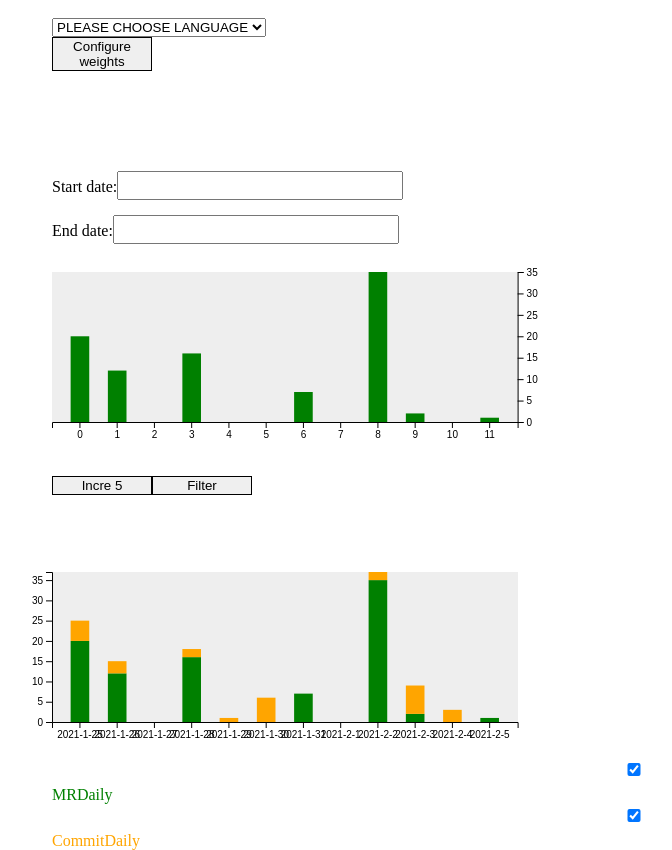
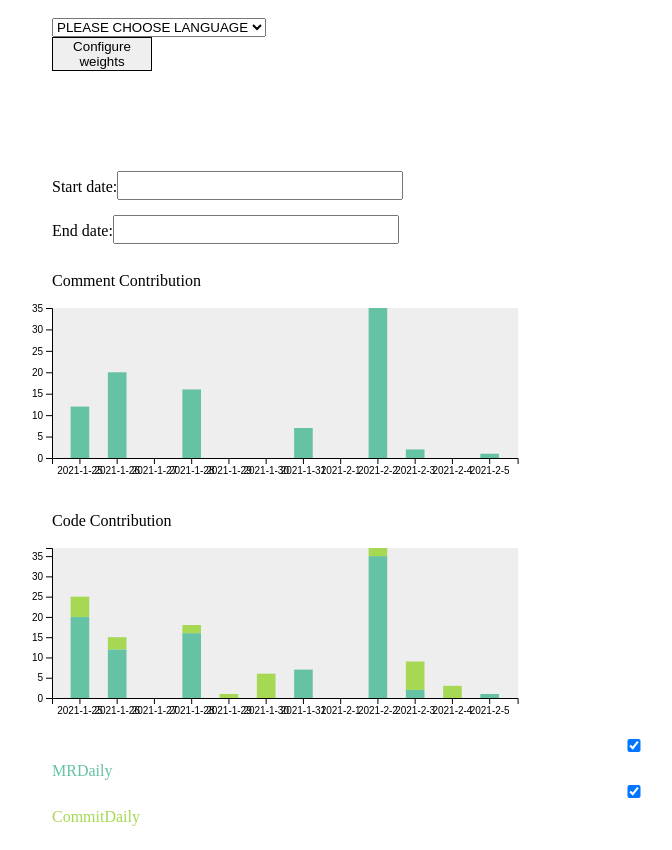
Before and after one commit to MooyGhul/GitlabAnalyzer, a React (Create React App) app in the folder frontend/: page / in a window 1280 px wide. Shown: the part 380-1230 px from the top of the page, without its empty margins (6-678 px from the left). After the commit the page ends 1206 px from the top, so only its background shows below. Built offline with nearby package versions, Linux system fonts and the light colour scheme.

Commit message:
rendering correctly, need to adjust style

```diff
--- a/frontend/src/components/Charts.js
+++ b/frontend/src/components/Charts.js
@@ -71,8 +71,8 @@ let data1 = [
 const allKeys = ["MRDaily", "CommitDaily"];
 
 const colors = {
-  "MRDaily": "green",
-  "CommitDaily": "orange"
+  "MRDaily": "#66c2a5",
+  "CommitDaily": "#a6d854"
 };
 
 var getKeys = function(obj){
@@ -85,30 +85,38 @@ var getKeys = function(obj){
 
 export default function Charts () {
 
-    const commentsData = Object.values(Comments);
-    const extend = [0,Math.max(...commentsData)];
+    //const commentsData = Object.values(Comments);
+    //const extend = [0,Math.max(...commentsData)];
     // console.log(commentsData);
 
 
     const [keys, setKeys] = useState(allKeys);
     //const [data, setData] = useState([25,30,45,60,20,45,75]);
-    const [data, setData] = useState(commentsData);
+    const [data2, setData] = useState(Comments);
+
+    console.log("data2 ORIGINAL:");
+    data2.map(d => {
+      console.log(d.year);
+      return d.year;
+    })
+
+    //const [data, setData] = useState(commentsData);
     const [startDate, setStartDate] = useState(null);
     const [endDate, setEndDate] = useState(null);
 
-    if(startDate){
-      console.log(startDate);
-      console.log(startDate.getDate());
-      console.log(startDate.getMonth()+1);
-      console.log(startDate.getFullYear());
-    }
+    // if(startDate){
+    //   console.log(startDate);
+    //   console.log(startDate.getDate());
+    //   console.log(startDate.getMonth()+1);
+    //   console.log(startDate.getFullYear());
+    // }
 
-    if(endDate){
-      console.log(endDate);
-      console.log(endDate.getDate());
-      console.log(endDate.getMonth()+1);
-      console.log(endDate.getFullYear());
-    }
+    // if(endDate){
+    //   console.log(endDate);
+    //   console.log(endDate.getDate());
+    //   console.log(endDate.getMonth()+1);
+    //   console.log(endDate.getFullYear());
+    // }
 
     // console.log("2020-1-2".split("-"));
 
@@ -168,17 +176,14 @@ export default function Charts () {
             />
           <br/>
           <br/>
+          Comment Contribution
+          <br/>
+          <br/>
+          <BarChart data2={data2}/>
 
-          <BarChart data={data}/>
           <br/><br/><br/>
-          <button onClick={()=>setData(data.map(value=>value+5))}>
-              Incre 5
-          </button>
-          <button onClick={()=>setData(data.filter(value=>value<=35))}>
-              Filter
-          </button>
-
-          <br/><br/><br/><br/><br/>
+          Code Contribution
+          <br/><br/>
 
           <StackedBarChart data={data1} keys={keys} colors={colors} />
 
--- a/frontend/src/components/CommentContribution.js
+++ b/frontend/src/components/CommentContribution.js
@@ -21,12 +21,21 @@ const useResizeObserver = (ref) => {
 };
 
 
-export default function BarChart({ data }) {
+export default function BarChart({ data2 }) {
   const svgRef = useRef();
   const wrapperRef = useRef();
   const dimensions = useResizeObserver(wrapperRef);
 
+  const data = data2.map(entry=>entry.comments);
   const extend = [0,Math.max(...data)];
+  //const extend = [0,Math.max(...data)];
+
+  console.log("data2 FLAG:")
+  data2.map(d => {
+    console.log(d.year);
+    return d.year;
+  })
+
 
   useEffect(() => {
     const svg = select(svgRef.current);
@@ -34,65 +43,57 @@ export default function BarChart({ data }) {
     if(!dimensions) return;
 
     const xScale = scaleBand()
-                    .domain(data.map((value,index) => index))
+                    .domain(data2.map(d=>d.year))
                     .range([0,dimensions.width*0.4]) // To Change
                     .padding(0.5);
 
-    const yScale = scaleLinear()
-                    .domain(extend)  // Todo
-                    .range([dimensions.height,0]);  // To Change
+    const xAxis = axisBottom(xScale)
+                    .ticks(data2.length);
 
-    const colorScale = scaleLinear()
-                    .domain([75,150])
-                    .range(["green","red"])
-                    .clamp(true);
-
-    const xAxis = axisBottom(xScale)
-      .ticks(data.length);
+    // const colorScale = scaleLinear()
+    //                 .domain([75,150])
+    //                 .range(["#66c2a5","#66c2a5"])
+    //                 .clamp(true);
 
     svg
       .select(".x-axis")
       .style("transform",`translateY(${dimensions.height}px)`) //to change
       .call(xAxis);
 
-    const yAxis = axisRight(yScale).ticks(9);
+    const yScale = scaleLinear()
+      .domain(extend)  // Todo
+      .range([dimensions.height,0]);  // To Change
+
+    const yAxis = axisLeft(yScale).ticks(9);
     //.precisionFixed(1);
     //.tickFormat(format("s"));
+
     svg
       .select(".y-axis")
-      .style("transform",`translateX(${dimensions.width*0.4}px)`)
+      //.style("transform",`translateX(${dimensions.width*0.4}px)`)
       .call(yAxis);
 
     svg
       .selectAll(".bar")
-      .data(data)
+      .data(data2)
       .join("rect")
       .attr("class","bar")
       .style("transform", "scale(1,-1)")
-      .attr("x",(value,index) => xScale(index))
+      //.attr("x",(value,index) => xScale(index))
+      .attr("x",sequence => {
+        return xScale(sequence.year);
+      })
       .attr("y", -dimensions.height)
+      // .attr("y",sequence => {
+      //   return yScale(sequence.comments);
+      // })
       .attr("width",xScale.bandwidth())
       // add action
-      .on("mouseenter",(event,value) => {
-        const index = svg.selectAll(".bar").nodes().indexOf(event.target);
-        svg
-          .selectAll(".tooltip")
-          .data([value])
-          .join(enter => enter.append("text").attr("y",yScale(value)-4))
-          .attr("class","tooltip")
-          .text(value)
-          .attr("x",xScale(index)+xScale.bandwidth()/2)
-
-          .attr("text-anchor","middle")
-          .transition()
-          .attr("y",yScale(value)-8)
-          .attr("opacity",1);
-      })
-      .on("mouseleave", () => svg.select(".tooltip").remove())
       .transition()
-      .attr("fill",colorScale)
-      .attr("height",value => dimensions.height - yScale(value));
-  },[data, dimensions]);
+      .attr("fill","#66c2a5")
+      //.attr("height",value => dimensions.height - yScale(value));
+      .attr("height",entry => dimensions.height - yScale(entry.comments));
+  },[data2, extend,dimensions]);
 
 
   return (
--- a/frontend/src/mockDataDir/mockCodeContri.js
+++ b/frontend/src/mockDataDir/mockCodeContri.js
@@ -1,20 +1,55 @@
+export const Comments = [
+  {
+    year: "2021-1-25",
+    comments: 12
+  },
+  {
+    year: "2021-1-26",
+    comments: 20
+  },
+  {
+    year: "2021-1-27",
+    comments: 0
+  },
+  {
+    year: "2021-1-28",
+    comments: 16
+  },
+  {
+    year: "2021-1-29",
+    comments: 0
+  },
+  {
+    year: "2021-1-30",
+    comments: 0
+  },
+  {
+    year: "2021-1-31",
+    comments: 7
+  },
+  {
+    year: "2021-2-1",
+    comments: 0
+  },
+  {
+    year: "2021-2-2",
+    comments: 35
+  },
+  {
+    year: "2021-2-3",
+    comments: 2
+  },
+  {
+    year: "2021-2-4",
+    comments: 0
+  },
+  {
+    year: "2021-2-5",
+    comments: 1
+  }
+];
+
 export const CommitDaily = {
-  "2021-1-25" : 5,
-  "2021-1-26" : 3,
-  "2021-1-27" : 0,
-  "2021-1-28" : 2,
-  "2021-1-29" : 1,
-  "2021-1-30" : 6,
-  "2021-1-31" : 0,
-  "2021-2-1" : 0,
-  "2021-2-2" : 6,
-  "2021-2-3" : 7,
-  "2021-2-4" : 3,
-  "2021-2-5" : 0
-
-};
-
-export const Comments = {
   "2021-1-25" : 20,
   "2021-1-26" : 12,
   "2021-1-27" : 0,
```
